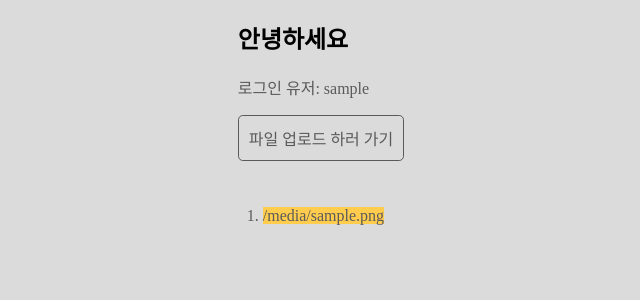
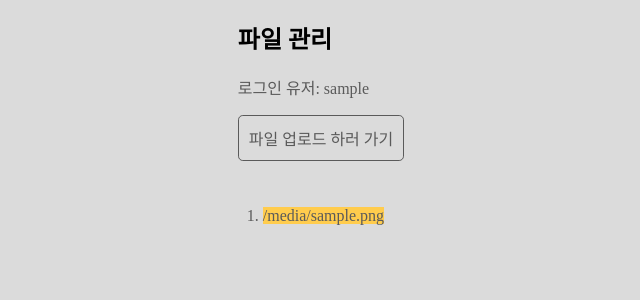
Before and after one commit to chick0/share, a Python web app: template app/templates/github/dashboard.html in a window 1280 px wide. Shown: the top 300 px of the page, without its empty margins (23-663 px from the left). Run offline with Jinja, Linux system fonts and the light colour scheme; the template is opened without the code that fills it: most values are stand-ins (such as "Sample title", 1, 10 or a date in 2020).

Commit message:
타이틀 변경

```diff
--- a/app/templates/github/dashboard.html
+++ b/app/templates/github/dashboard.html
@@ -1,7 +1,7 @@
 {% extends 'layout.html' %}
 {% block content %}
         <section class="lf">
-            <h2>안녕하세요</h2>
+            <h2>파일 관리</h2>
         </section>
 
         <section class="lf" style="padding-bottom:30px;">
--- a/app/templates/github/detail.html
+++ b/app/templates/github/detail.html
@@ -1,7 +1,7 @@
 {% extends 'layout.html' %}
 {% block content %}
         <section class="lf">
-            <h2>안녕하세요</h2>
+            <h2>파일 관리</h2>
         </section>
 
         <section class="lf" style="padding-bottom:30px;">
```
